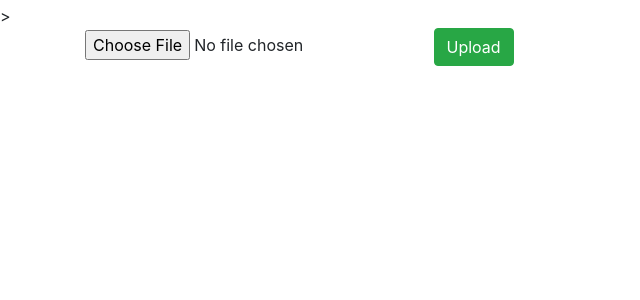
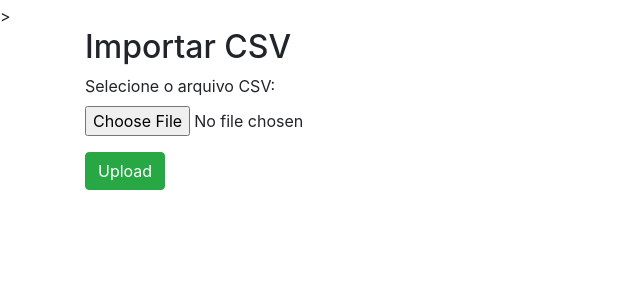
Before and after one commit to Gustavo-Silva43/Estoque, a Django app: template produto/templates/produto_import.html in a window 1280 px wide. Shown: the part 56-356 px from the top of the page, without its empty margins (0-640 px from the left). Run offline with Django 3.2, Linux system fonts and the light colour scheme; the template is opened without the code that fills it, so the values that code supplies are empty; some libraries are stand-ins or nearby versions.

Commit message:
Update produto_import.html

```diff
--- a/produto/templates/produto_import.html
+++ b/produto/templates/produto_import.html
@@ -1,13 +1,15 @@
 {% extends "base.html" %}
-
-{% load widget_tweaks %}
-
 {% block content %}
 
-  <form method="POST" enctype="multipart/form-data">
-    {% csrf_token %}
-    <input name="myfile" type="file" />
-    <button type="submit" class="btn btn-success">Upload</button>
-  </form>
+<h2>Importar CSV</h2>
 
-{% endblock content %}
+<form method="post" enctype="multipart/form-data">
+  {% csrf_token %}
+  <div class="form-group">
+      <label for="id_myfile">Selecione o arquivo CSV:</label>
+      <input type="file" id="id_myfile" name="myfile" class="form-control-file">
+  </div>
+  <button type="submit" class="btn btn-success">Upload</button>
+</form>
+
+{% endblock %}
```
